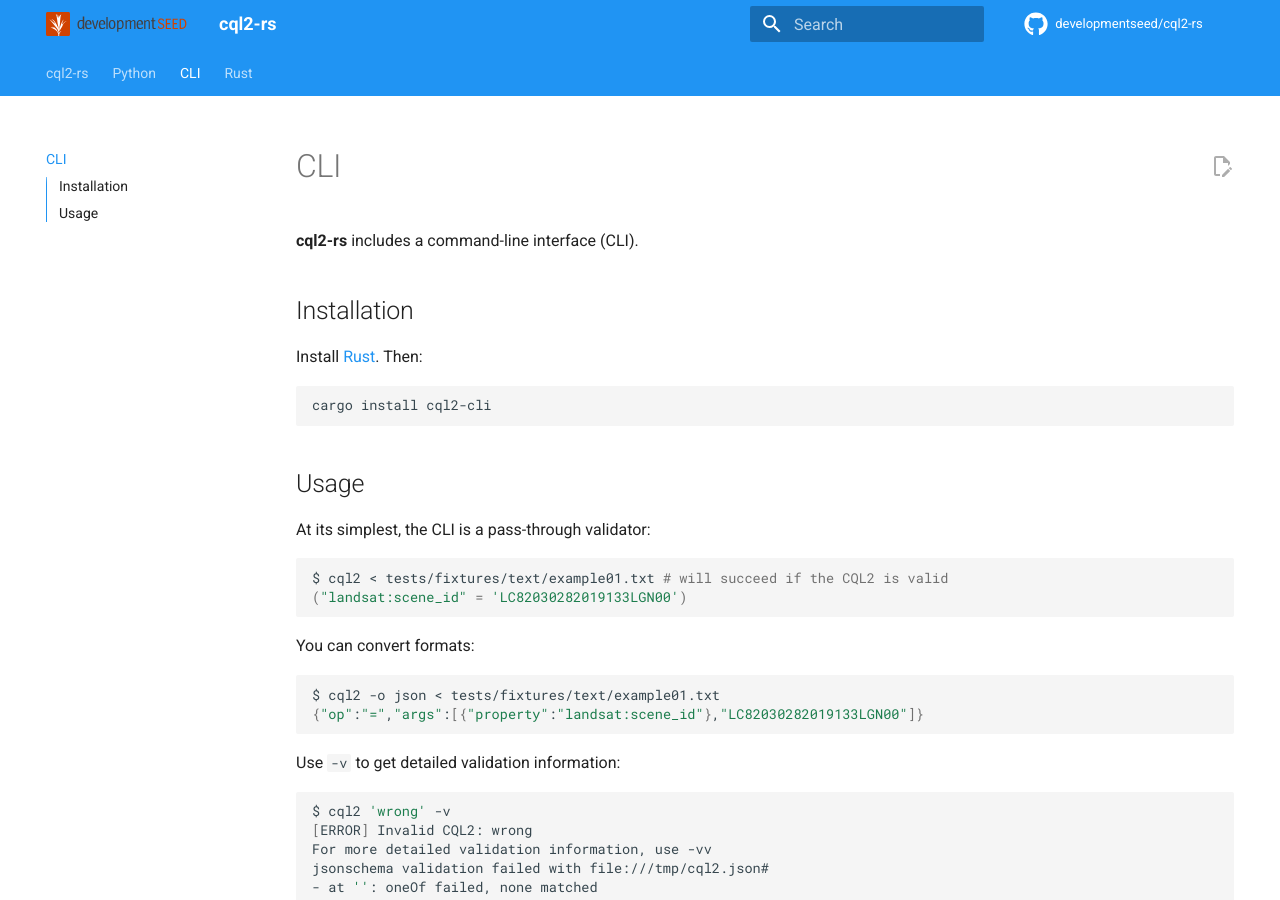
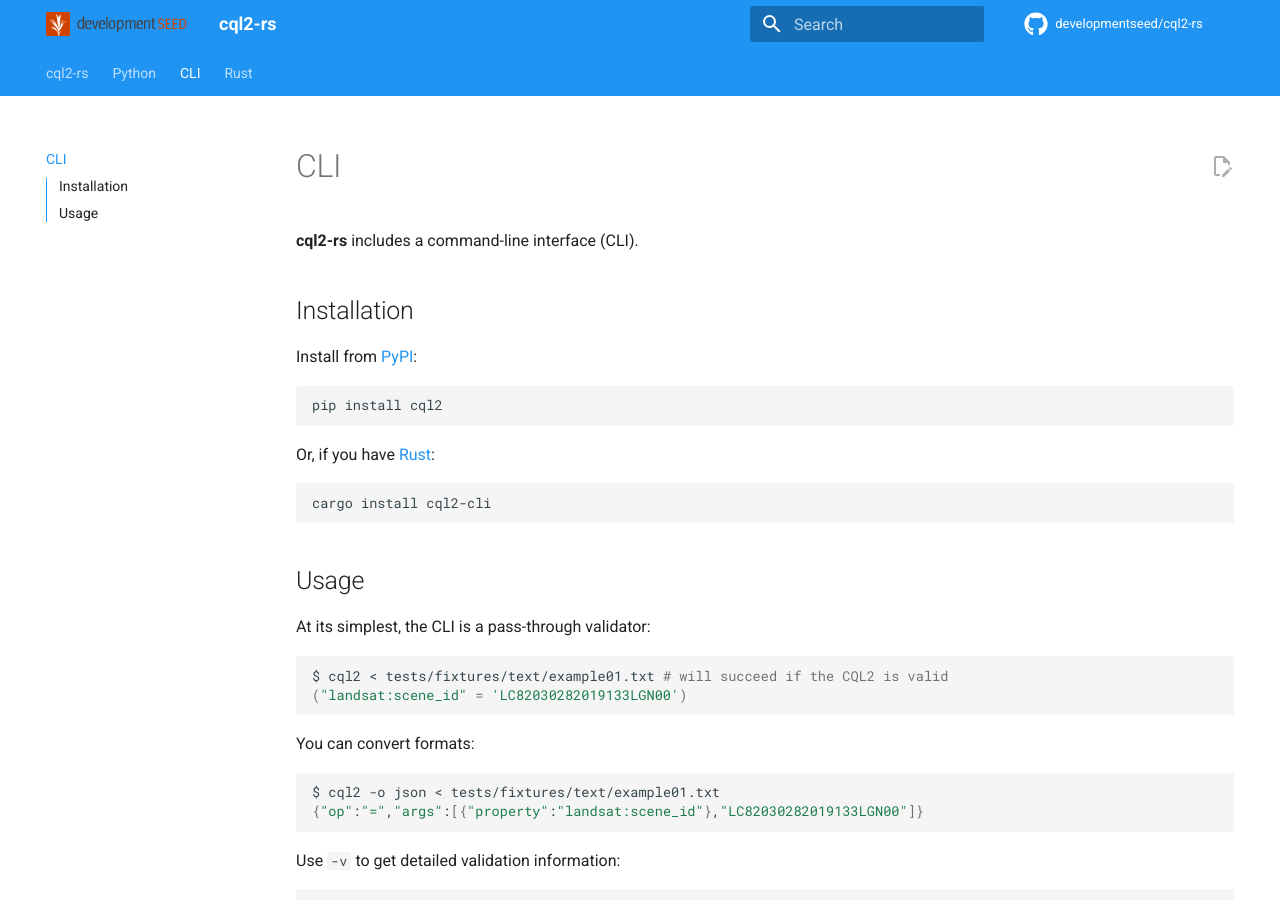
Before and after one commit to developmentseed/cql2-rs, an MkDocs documentation site: the page built from docs/cli.md, in a window 1280 px wide and 900 px high. Built offline with MkDocs 1.6.1 and Material for MkDocs 9.7.7, drawn with Linux system fonts in a browser that asks for light colours; comment, search, counter and statistics services are not loaded; the version menu is left out.

Commit message:
feat: update docs w/ pypi cli install

````diff
--- a/docs/cli.md
+++ b/docs/cli.md
@@ -4,8 +4,13 @@
 
 ## Installation
 
-Install [Rust](https://rustup.rs/).
-Then:
+Install from [PyPI](https://pypi.org/project/cql2/):
+
+```shell
+pip install cql2
+```
+
+Or, if you have [Rust](https://rustup.rs/):
 
 ```shell
 cargo install cql2-cli
````
